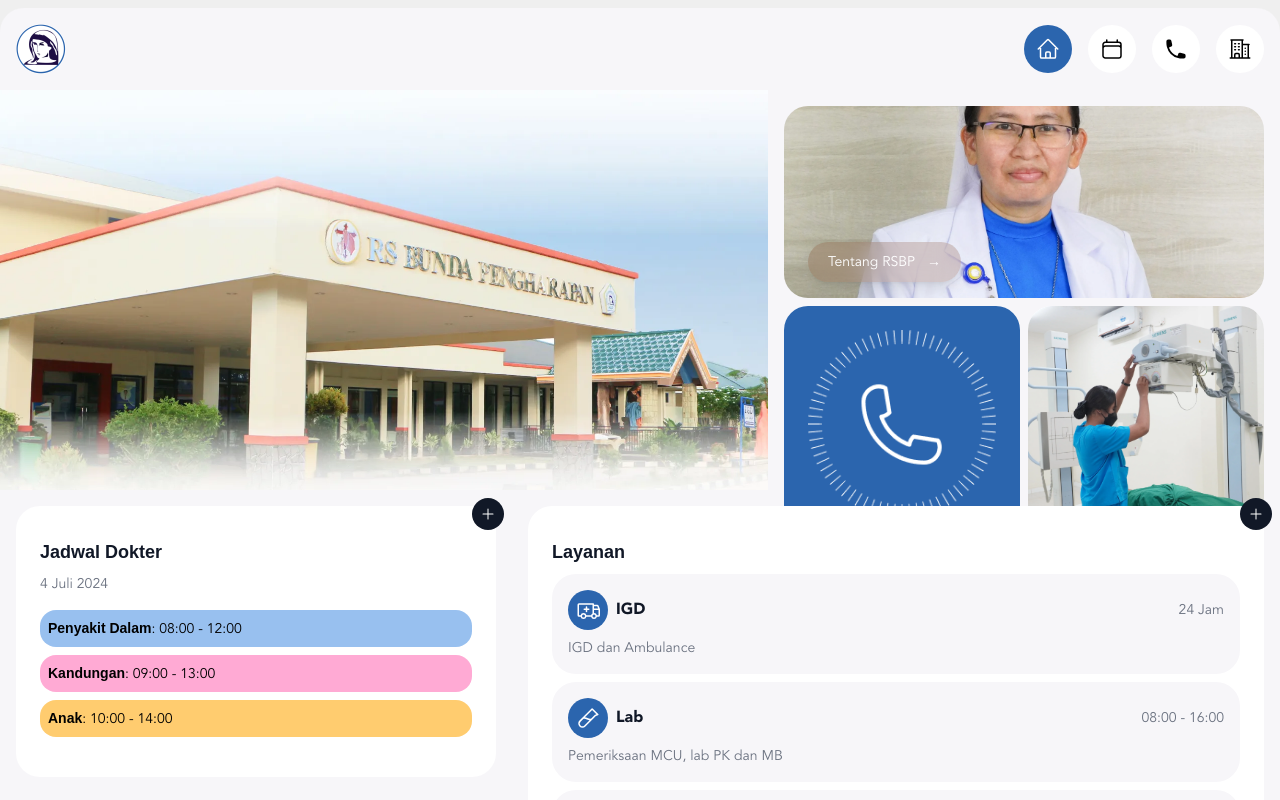
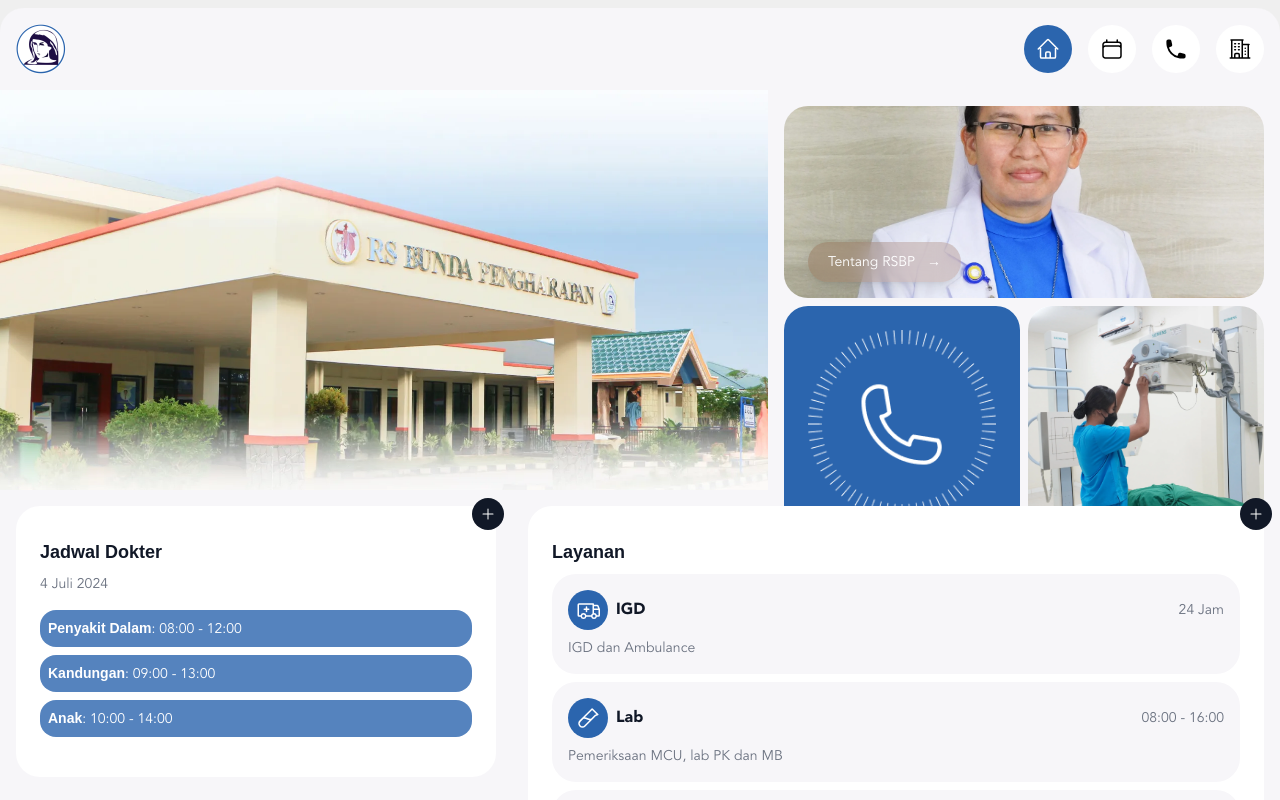
Before and after one commit to rsbundapengharapan/rsbundapengharapan.github.io, a Next.js app: page / in a window 1280 px wide. Shown: the top 800 px of the page. Built offline with nearby package versions, Linux system fonts and the light colour scheme; a web font is replaced by a local one.

Commit message:
feat(Info, Landing): enhance styles for better readability and layout consistency

```diff
--- a/src/app/components/Info.tsx
+++ b/src/app/components/Info.tsx
@@ -22,9 +22,8 @@
                             <p className="text-gray-500 text-sm">{currentDate}</p>
                             <ul className="mt-4">
                                 {doctorSchedules.map((schedule: DoctorSchedule, index: number) => {
-                                    const backgroundColorWithOpacity = `${schedule.color}90`;
                                     return (
-                                        <li key={index} className="text-gray-00 text-sm mb-2 p-2 rounded-2xl" style={{ backgroundColor: backgroundColorWithOpacity }}>
+                                        <li key={index} className="text-white text-sm mb-2 p-2 rounded-2xl bg-cusblue/80 hover:bg-cusblue/100 trasnition-colors duration-300">
                                             <span className="font-bold">{schedule.poli}</span>: {schedule.time}
                                         </li>
                                     );
```
Also changed, not shown: src/app/components/Landing.tsx (indentation only).
